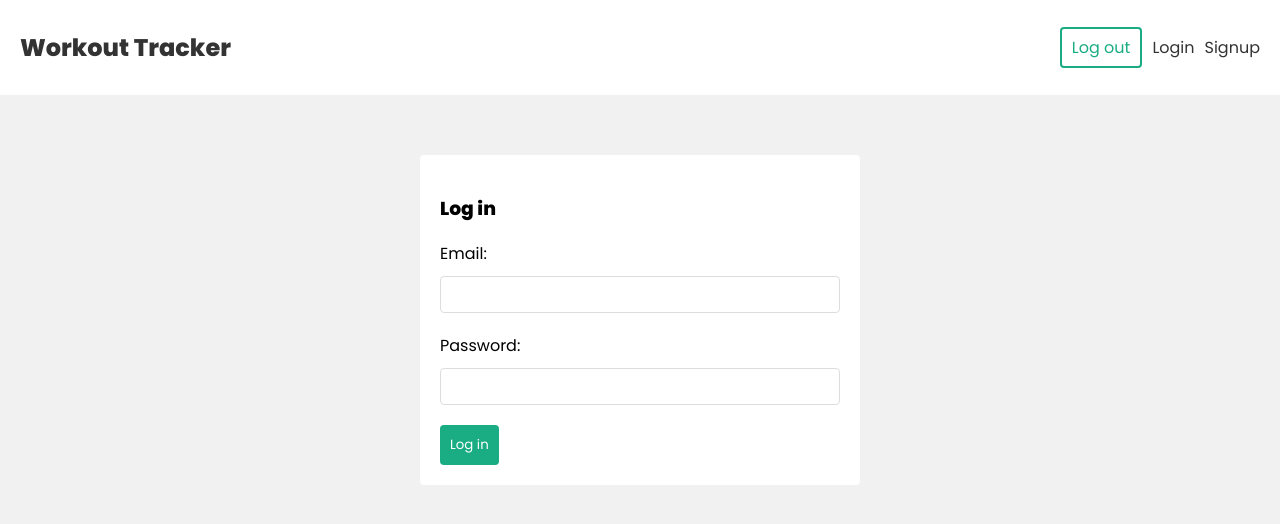
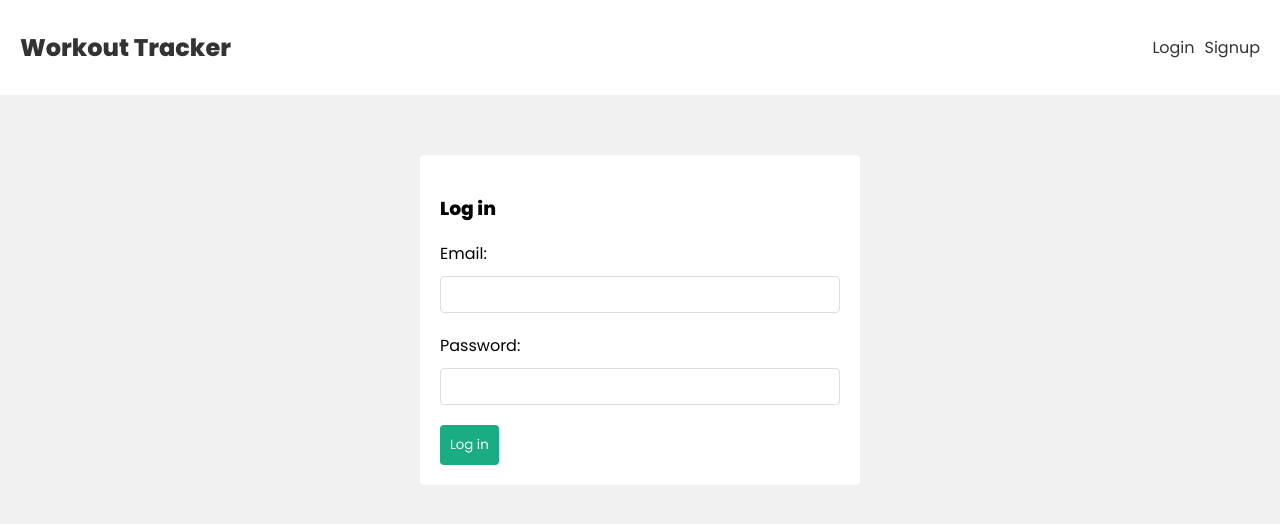
Before and after one commit to ZaeemT/Workout-Tracking, a React (Vite) app in the folder frontend/workout-tracking-app/: page /login in a window 1280 px wide. Shown: the top 524 px of the page. Built offline with nearby package versions, Linux system fonts and the light colour scheme.

Commit message:
Setting initial auth

```diff
--- a/frontend/workout-tracking-app/src/components/Navbar.jsx
+++ b/frontend/workout-tracking-app/src/components/Navbar.jsx
@@ -1,8 +1,10 @@
 import { Link } from 'react-router-dom'
 import { useLogout } from '../hooks/useLogout';
+import { useAuthContext } from '../hooks/useAuthContext';
 
 const Navbar = () => {
     const { logout } = useLogout()
+    const { user } = useAuthContext()
 
     const handleClick = () => {
         logout()
@@ -15,13 +17,18 @@
                     <h2>Workout Tracker</h2>
                 </Link>
                 <nav>
+                    {user && (
                         <div>
+                            <span>{user.email}</span>
                             <button onClick={handleClick}>Log out</button>
                         </div>
+                    )}
+                    {!user && (
                         <div>
                             <Link to="/login">Login</Link>
                             <Link to="/signup">Signup</Link>
                         </div>
+                    )}
                 </nav>
             </div>
         </header>
--- a/frontend/workout-tracking-app/src/context/AuthContext.jsx
+++ b/frontend/workout-tracking-app/src/context/AuthContext.jsx
@@ -1,4 +1,4 @@
-import { createContext, useReducer } from "react";
+import { createContext, useReducer, useEffect } from "react";
 
 export const AuthContext = createContext()
 
@@ -18,6 +18,14 @@
         user: null
     })
 
+    useEffect(() => {
+        const user = JSON.parse(localStorage.getItem('user'))
+
+        if (user) {
+            dispatch({ type: 'LOGIN', payload: user})
+        }
+    }, [])
+
     console.log('AuthContext state: ', state)
 
     return(
```
Lines whose indentation alone changed are shown as unchanged.
